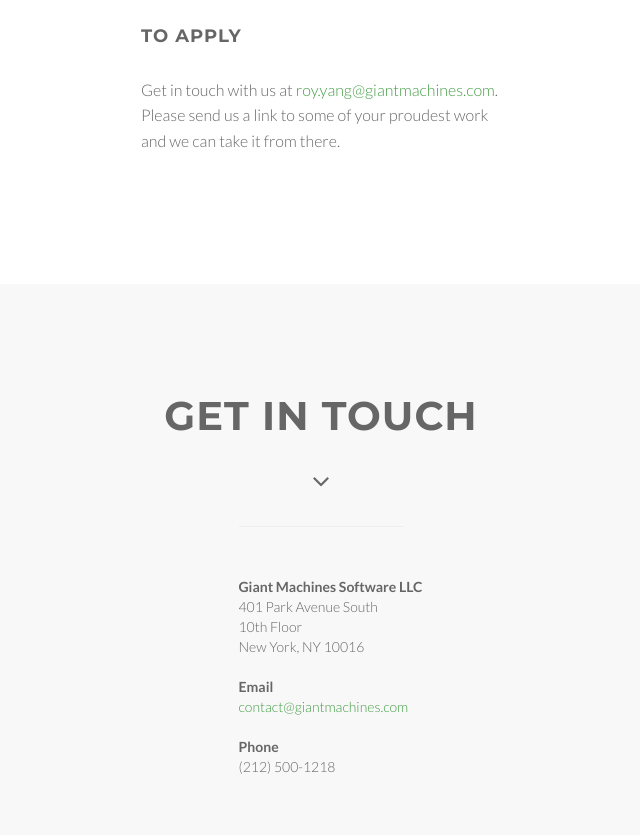
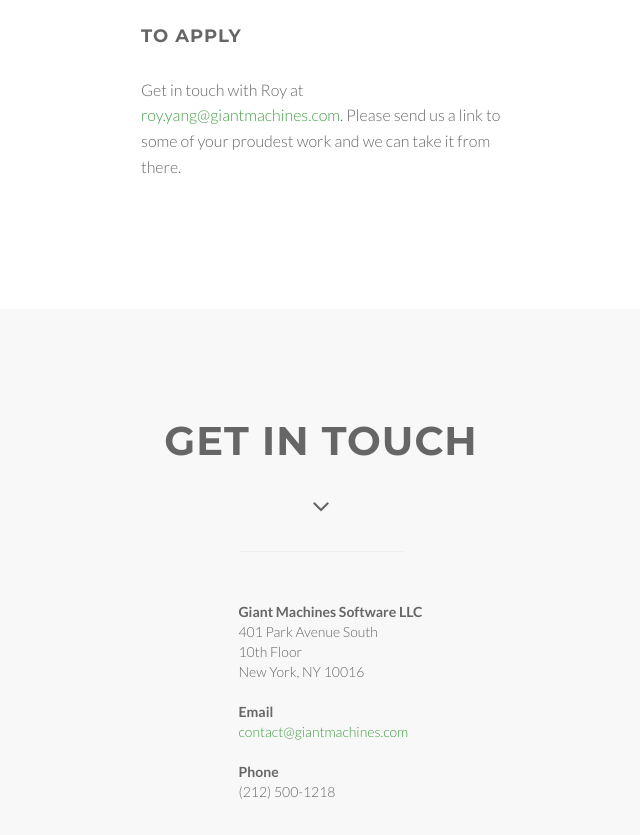
Before and after one commit to aberels/giantmachines.github.io, a plain HTML site: page index.html in a window 1280 px wide. Shown: the part 4906-5741 px from the top of the page, without its empty margins (319-959 px from the left). Drawn offline with Linux system fonts and the light colour scheme.

Commit message:
adding in Roy's name

```diff
--- a/index.html
+++ b/index.html
@@ -568,7 +568,7 @@
                   </ul>
 
                   <h4>To Apply</h4>
-                  <p>Get in touch with us at <script language=Javascript type=text/javascript>
+                  <p>Get in touch with Roy at <script language=Javascript type=text/javascript>
 <!--
 document.write('<a href="mai');
 document.write('lto');
```
